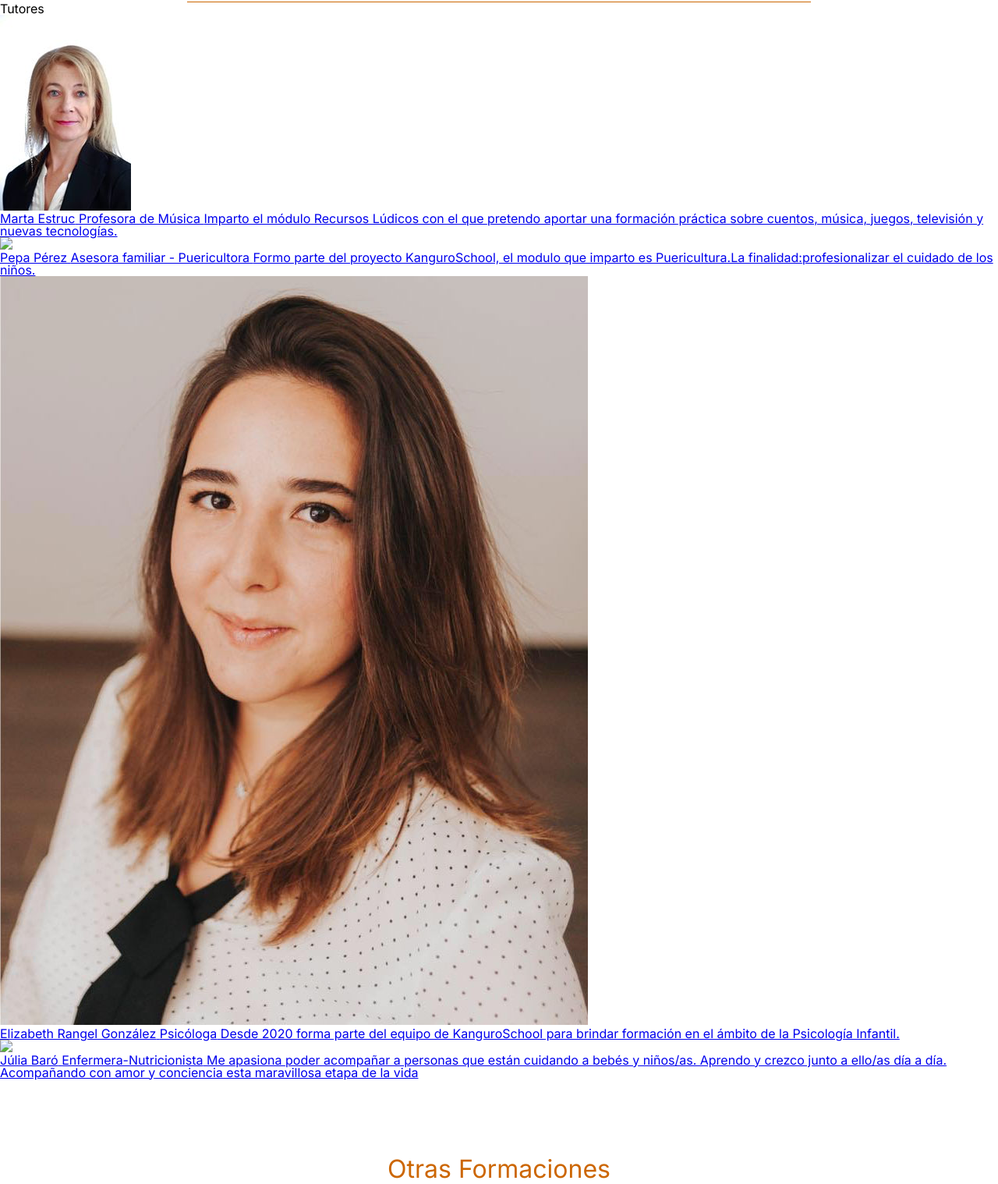
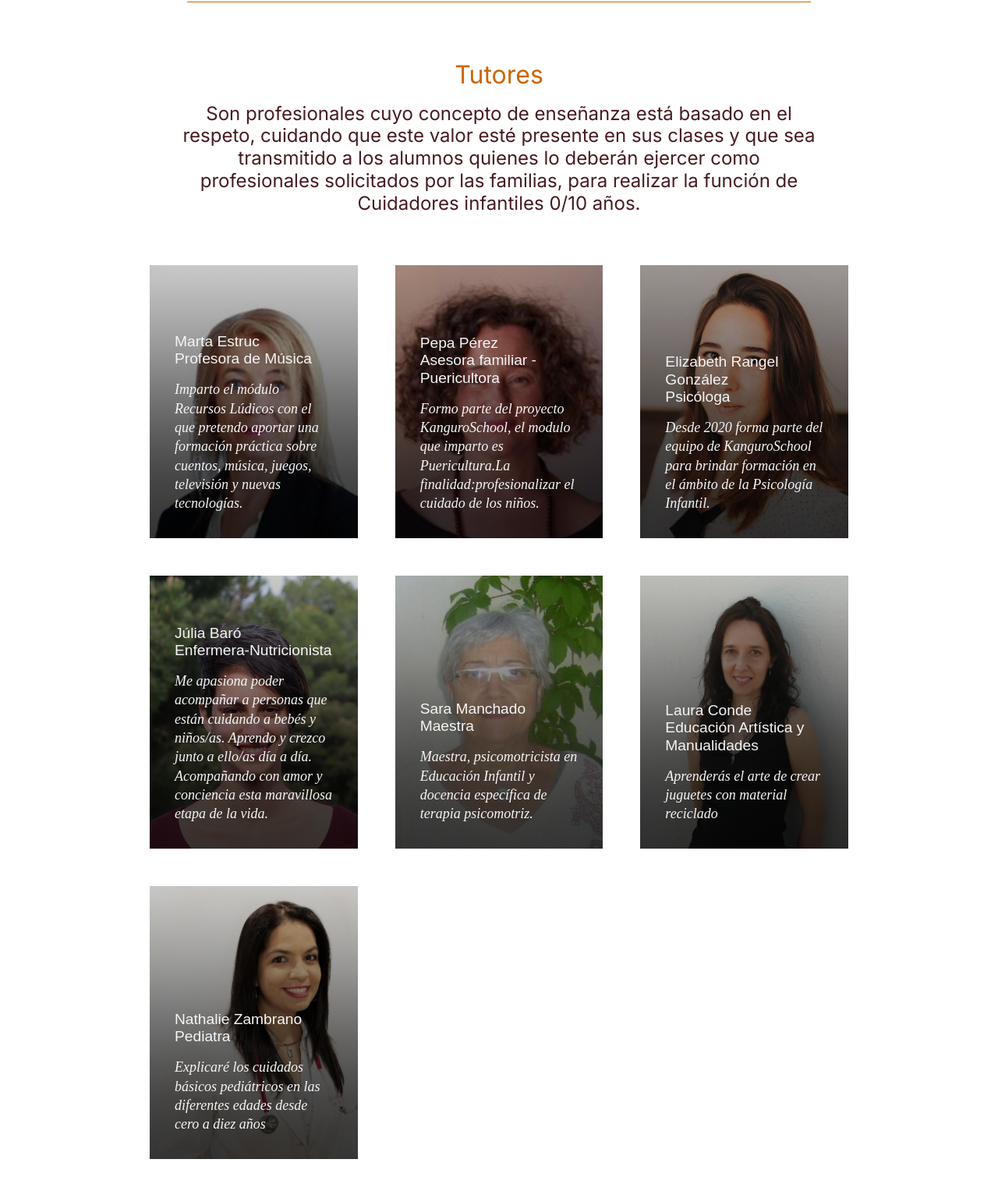
Before and after one commit to rubenmorgado/kanguroschoolv2, a plain HTML site: page ne1.html in a window 1280 px wide. Shown: the part 1778-3296 px from the top of the page at 78% size. Drawn offline with nearby package versions, Linux system fonts and the light colour scheme.

Commit message:
Update ne1.html

```diff
--- a/ne1.html
+++ b/ne1.html
@@ -152,43 +152,64 @@
 	</section>
 
 	<!-- tutores - cards -->
-	<section class="tutores-content">
-		<h1>Tutores</h1>
-		<article class="card-container">
-			<a href="#" class="card">
-				<img src="img/MartaEstruch.jpg">
-				<div class="details">
-					<span class="card-name">Marta Estruc</span>
-					<span class="card-info">Profesora de Música</span>
-					<span class="card-info">Imparto el módulo Recursos Lúdicos con el que pretendo aportar una formación práctica sobre cuentos, música, juegos, televisión y nuevas tecnologías.</span>
-				</div>
-			</a>
-			<a href="#" class="card">
-				<img src="img/Pepa.jpg">
-				<div class="details">
-					<span class="card-name">Pepa Pérez</span>
-					<span class="card-info">Asesora familiar - Puericultora</span>
-					<span class="card-info">Formo parte del proyecto KanguroSchool, el modulo que imparto es Puericultura.La finalidad:profesionalizar el cuidado de los niños.</span>
-				</div>
-			</a>
-			<a href="#" class="card">
-				<img src="img/ElizabethRangelGonzález.jpg">
-				<div class="details">
-					<span class="card-name">Elizabeth Rangel González</span>
-					<span class="card-info">Psicóloga</span>
-					<span class="card-info">Desde 2020 forma parte del equipo de KanguroSchool para brindar
-					formación en el ámbito de la Psicología Infantil.</span>
-				</div>
-			</a>
-			<a href="#" class="card">
-				<img src="img/julia.jpg">
-				<div class="details">
-					<span class="card-name">Júlia Baró</span>
-					<span class="card-info">Enfermera-Nutricionista</span>
-					<span class="card-info">Me apasiona poder acompañar a personas que están cuidando a bebés y niños/as. Aprendo y crezco junto a ello/as día a día. Acompañando con amor y conciencia esta maravillosa etapa de la vida</span>
-				</div>
-			</a>
-		</article>
+	<section class="A-S-container">
+		<div class="dd_heading">
+		 	<h2 class="text-center">Tutores</h2>
+			<h3 class="text-center sub-t">Son profesionales cuyo concepto de enseñanza está basado en el respeto, cuidando que este valor esté presente en sus clases y que sea transmitido a los alumnos quienes lo deberán ejercer como profesionales solicitados por las familias, para realizar la función de Cuidadores infantiles 0/10 años.
+			</h3>
+		</div>
+		<main class="page-content">
+		  <div class="d_card">
+		    <div class="content">
+		      <h2 class="heading">Marta Estruc</h2>
+		      <h2 class="heading">Profesora de Música</h2>
+		      <p class="data-content">Imparto el módulo Recursos Lúdicos con el que pretendo aportar una formación práctica sobre cuentos, música, juegos, televisión y nuevas tecnologías.</p>
+		    </div>
+		  </div>
+		  <div class="d_card">
+		    <div class="content">
+		      <h2 class="heading">Pepa Pérez</h2>
+		      <h2 class="heading">Asesora familiar - Puericultora</h2>
+		      <p class="data-content">Formo parte del proyecto KanguroSchool, el modulo que imparto es Puericultura.La finalidad:profesionalizar el cuidado de los niños.</p>
+		    </div>
+		  </div>
+		  <div class="d_card">
+		    <div class="content">
+		      <h2 class="heading">Elizabeth Rangel González</h2>
+		      <h2 class="heading">Psicóloga</h2>
+		      <p class="data-content">Desde 2020 forma parte del equipo de KanguroSchool para brindar
+			  formación en el ámbito de la Psicología Infantil.</p>
+		    </div>
+		  </div>
+		  <div class="d_card">
+		    <div class="content">
+		      <h2 class="heading">Júlia Baró</h2>
+		      <h2 class="heading">Enfermera-Nutricionista</h2>
+		      <p class="data-content">Me apasiona poder acompañar a personas que están cuidando a bebés y niños/as. Aprendo y crezco junto a ello/as día a día. Acompañando con amor y conciencia esta maravillosa etapa de la vida.</p>
+		    </div>
+		  </div>
+		  <div class="d_card">
+		    <div class="content">
+		      <h2 class="heading">Sara Manchado</h2>
+		      <h2 class="heading">Maestra</h2>
+		      <p class="data-content">Maestra, psicomotricista en Educación Infantil y docencia específica de terapia psicomotriz.</p>
+		    </div>
+		  </div>
+		  <div class="d_card">
+		    <div class="content">
+		      <h2 class="heading">Laura Conde</h2>
+		      <h2 class="heading">Educación Artística y Manualidades</h2>
+		      <p class="data-content">Aprenderás el arte de crear juguetes con material reciclado</p>
+		    </div>
+		  </div>
+		  <div class="d_card">
+		    <div class="content">
+		      <h2 class="heading">Nathalie Zambrano</h2>
+		      <h2 class="heading">Pediatra</h2>
+		      <p class="data-content">Explicaré los cuidados básicos pediátricos en las diferentes edades desde cero a diez años</p>
+		    </div>
+		  </div>
+		</main>
 	</section>
 
 	<!-- option - cursos de especializaçao -->
```
